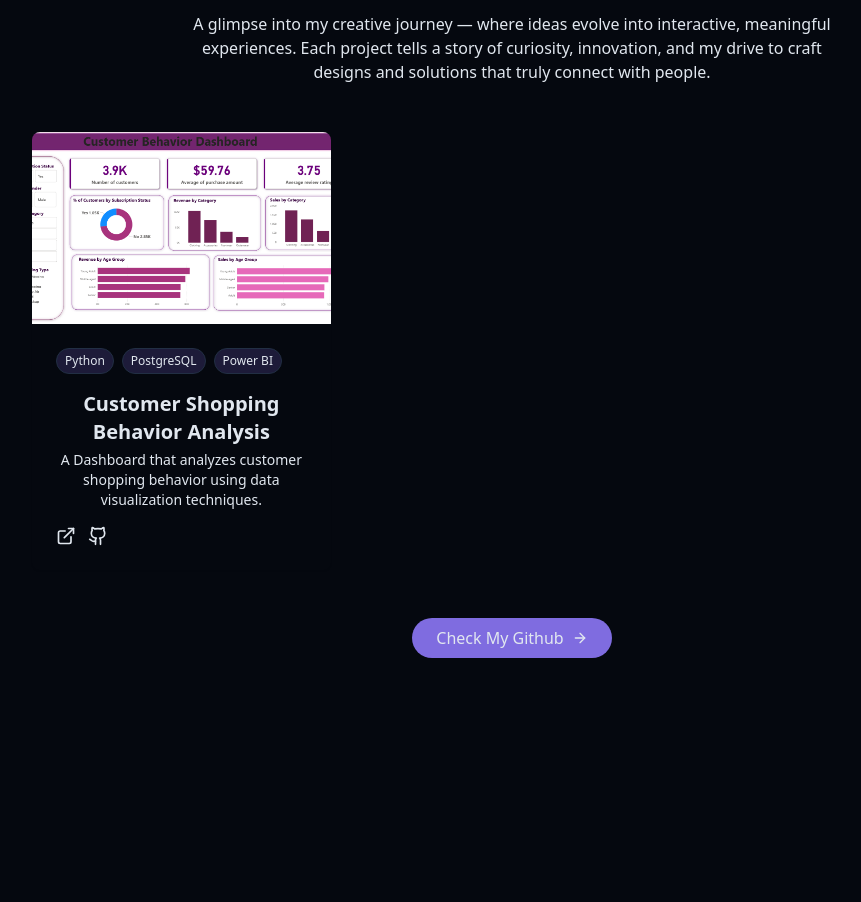
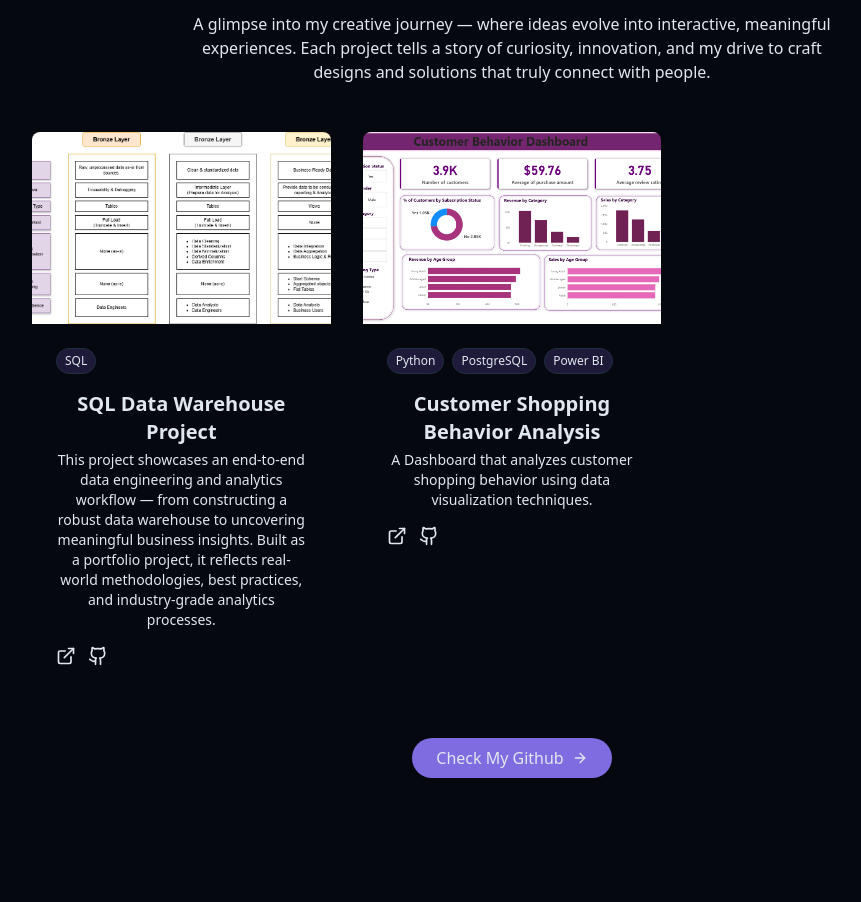
Before and after one commit to Code-Sleek/My-Portfolio, a React (Vite) app: page / in a window 1280 px wide. Shown: the part 3062-3964 px from the top of the page, without its empty margins (128-989 px from the left). Built offline with nearby package versions, Linux system fonts and the light colour scheme.

Commit message:
Add Project

```diff
--- a/src/components/ProjectsSection.jsx
+++ b/src/components/ProjectsSection.jsx
@@ -3,6 +3,17 @@ import { ArrowRight, ExternalLink, Github } from "lucide-react";
 const projects = [
     {
         id:1,
+        title: "SQL Data Warehouse Project",
+        image: "/Projects/Data Flow.png",
+        tags: ["SQL"],
+        demoUrl: "#",
+        githubUrl: "https://github.com/Code-Sleek/SQL-Data-Warehouse-Project",
+        description: "This project showcases an end-to-end data engineering and analytics workflow — from constructing a robust data warehouse to uncovering meaningful business insights. Built as a portfolio project, it reflects real-world methodologies, best practices, and industry-grade analytics processes."
+    },
+    {
+
+
+        id:2,
         title: "Customer Shopping Behavior Analysis",
         image: "/Projects/Dashboard.png",
         tags: ["Python", "PostgreSQL", "Power BI"],
```
Also changed, not shown: public/Projects/Data Flow.png (added).
